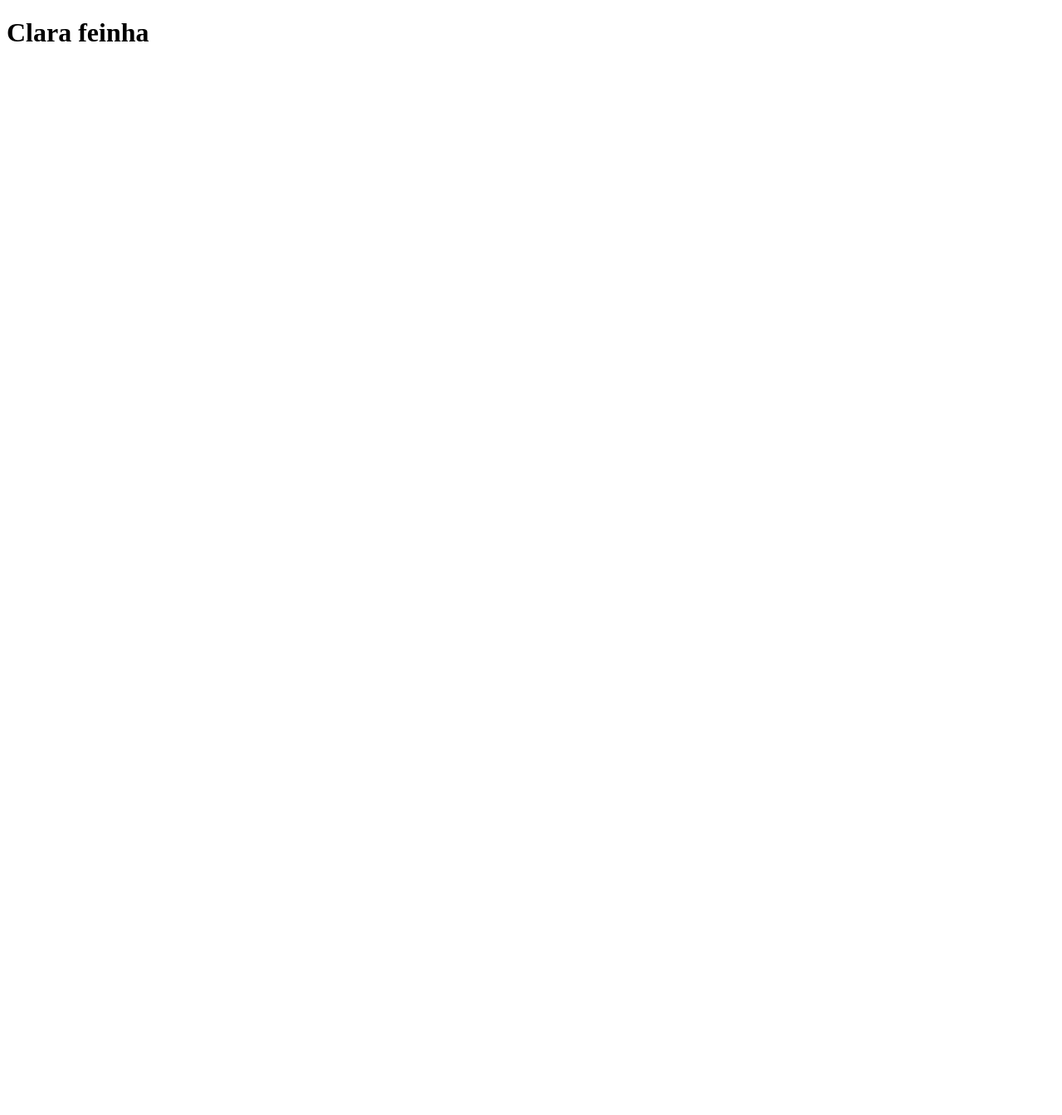
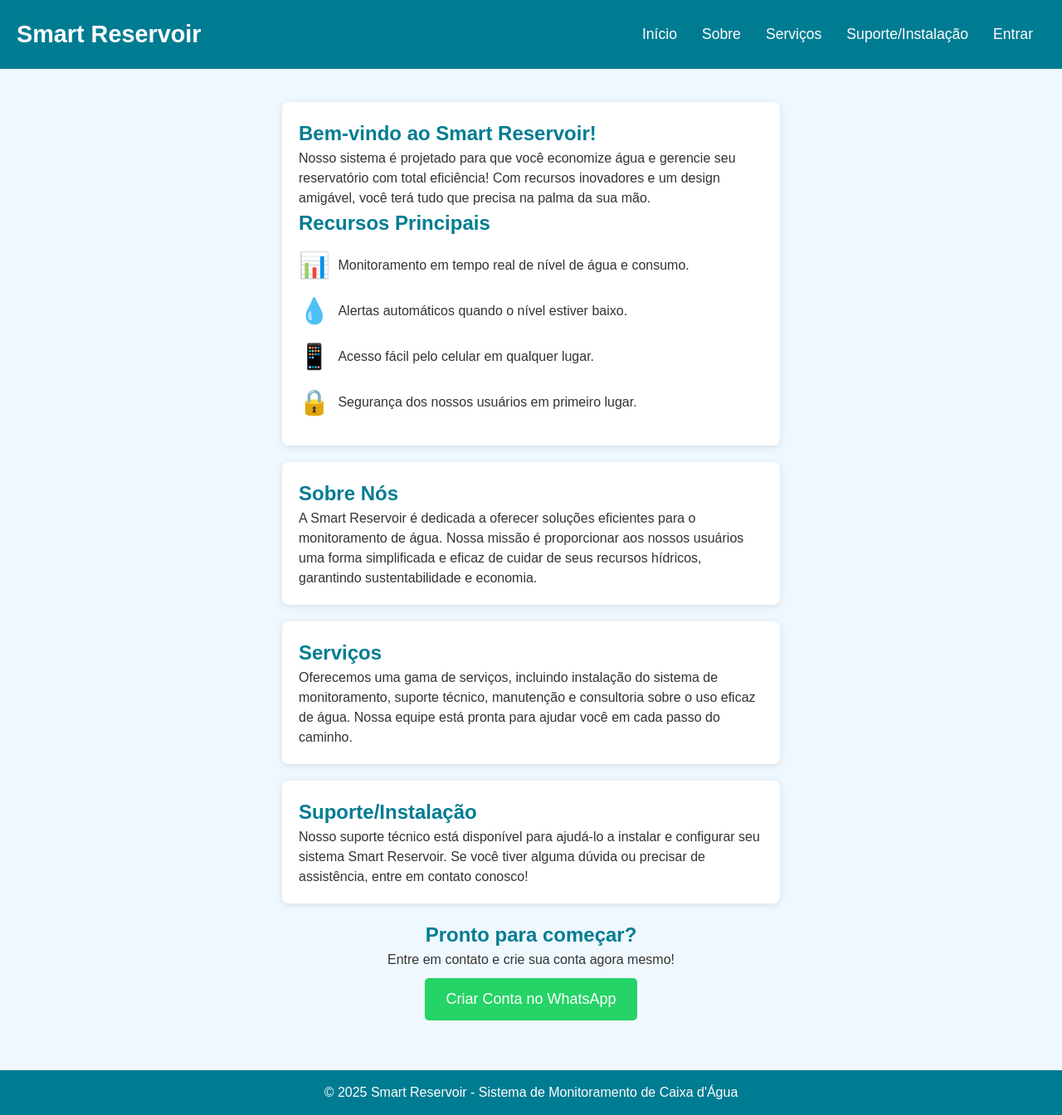
Before and after one commit to luccaszzzz/proj_reservatorio, a Django app: page / in a window 1280 px wide. Before the commit the page is almost empty. Shown: the whole page at 83% size. Before the commit the page ends 50 px from the top, so only its background shows below. Run offline with Django 5.2, Linux system fonts and the light colour scheme.

Commit message:
Página inicial estilizada (pastas templates e static configuradas)

```diff
--- a/proj_reservatorio/settings.py
+++ b/proj_reservatorio/settings.py
@@ -116,7 +116,11 @@
 # Static files (CSS, JavaScript, Images)
 # https://docs.djangoproject.com/en/5.1/howto/static-files/
 
-STATIC_URL = 'static/'
+STATIC_URL = '/static/'
+
+STATICFILES_DIRS = [
+    'static',
+]
 
 # Default primary key field type
 # https://docs.djangoproject.com/en/5.1/ref/settings/#default-auto-field
--- /dev/null
+++ b/static/css/style.css
@@ -0,0 +1,106 @@
+* {
+    box-sizing: border-box;
+    margin: 0;
+    padding: 0;
+}
+
+body {
+    font-family: Arial, sans-serif;
+    line-height: 1.5;
+    background-color: #f0f8ff; /* Azul claro */
+    color: #333;
+}
+
+header {
+    background: #007C92; /* Azul forte */
+    color: white;
+    padding: 20px;
+    display: flex;
+    justify-content: space-between;
+    align-items: center;
+}
+
+.logo h1 {
+    font-size: 1.8em;
+}
+
+nav ul {
+    list-style: none;
+    display: flex;
+}
+
+nav ul li {
+    margin: 0 15px;
+}
+
+nav ul li a {
+    color: white;
+    text-decoration: none;
+    font-size: 1.1em;
+    transition: color 0.3s;
+}
+
+nav ul li a:hover {
+    color: #c0e1e6; /* Cor mais clara para efeito hover */
+}
+
+main {
+    padding: 20px;
+}
+
+h2 {
+    color: #007C92;
+}
+
+.info {
+    padding: 20px;
+    margin: 20px auto;
+    background: white;
+    border-radius: 8px;
+    box-shadow: 0 2px 10px rgba(0, 0, 0, 0.1);
+    max-width: 600px;
+}
+
+.feature {
+    display: flex;
+    align-items: center;
+    margin: 10px 0;
+}
+
+.feature span {
+    font-size: 30px;
+    margin-right: 10px;
+}
+
+.cta {
+    text-align: center;
+    margin: 20px;
+}
+
+#whatsapp-button {
+    display: inline-block;
+    margin-top: 10px;
+    padding: 12px 25px;
+    background: #25D366;
+    color: white;
+    border: none;
+    border-radius: 5px;
+    text-decoration: none;
+    font-size: 18px;
+    transition: background 0.3s;
+}
+
+#whatsapp-button:hover {
+    background: #128C7E;
+}
+
+footer {
+    text-align: center;
+    padding: 15px;
+    background: #007C92;
+    color: white;
+    position: relative;
+    bottom: 0;
+    width: 100%;
+    margin-top: 20px;
+}
--- a/templates/home.html
+++ b/templates/home.html
@@ -1,11 +1,100 @@
+{% load static %}
 <!DOCTYPE html>
-<html lang="en">
+<html lang="pt-BR">
   <head>
     <meta charset="UTF-8" />
     <meta name="viewport" content="width=device-width, initial-scale=1.0" />
-    <title>Document</title>
+    <title>Smart Reservoir - Monitoramento de Caixa d'Água</title>
+    <link rel="stylesheet" href="{% static 'css/style.css'%}" />
   </head>
   <body>
-    <h1>Clara feinha</h1>
+    <header>
+      <div class="logo">
+        <h1>Smart Reservoir</h1>
+      </div>
+      <nav>
+        <ul>
+          <li><a href="#inicio">Início</a></li>
+          <li><a href="#sobre">Sobre</a></li>
+          <li><a href="#servicos">Serviços</a></li>
+          <li><a href="#suporte">Suporte/Instalação</a></li>
+          <li><a href="#">Entrar</a></li>
+        </ul>
+      </nav>
+    </header>
+
+    <main>
+      <section id="inicio" class="info">
+        <h2>Bem-vindo ao Smart Reservoir!</h2>
+        <p>
+          Nosso sistema é projetado para que você economize água e gerencie seu
+          reservatório com total eficiência! Com recursos inovadores e um design
+          amigável, você terá tudo que precisa na palma da sua mão.
+        </p>
+        <h2>Recursos Principais</h2>
+        <div class="feature">
+          <span>📊</span>
+          <p>Monitoramento em tempo real de nível de água e consumo.</p>
+        </div>
+        <div class="feature">
+          <span>💧</span>
+          <p>Alertas automáticos quando o nível estiver baixo.</p>
+        </div>
+        <div class="feature">
+          <span>📱</span>
+          <p>Acesso fácil pelo celular em qualquer lugar.</p>
+        </div>
+        <div class="feature">
+          <span>🔒</span>
+          <p>Segurança dos nossos usuários em primeiro lugar.</p>
+        </div>
+      </section>
+
+      <section id="sobre" class="info">
+        <h2>Sobre Nós</h2>
+        <p>
+          A Smart Reservoir é dedicada a oferecer soluções eficientes para o
+          monitoramento de água. Nossa missão é proporcionar aos nossos usuários
+          uma forma simplificada e eficaz de cuidar de seus recursos hídricos,
+          garantindo sustentabilidade e economia.
+        </p>
+      </section>
+
+      <section id="servicos" class="info">
+        <h2>Serviços</h2>
+        <p>
+          Oferecemos uma gama de serviços, incluindo instalação do sistema de
+          monitoramento, suporte técnico, manutenção e consultoria sobre o uso
+          eficaz de água. Nossa equipe está pronta para ajudar você em cada
+          passo do caminho.
+        </p>
+      </section>
+
+      <section id="suporte" class="info">
+        <h2>Suporte/Instalação</h2>
+        <p>
+          Nosso suporte técnico está disponível para ajudá-lo a instalar e
+          configurar seu sistema Smart Reservoir. Se você tiver alguma dúvida ou
+          precisar de assistência, entre em contato conosco!
+        </p>
+      </section>
+
+      <section class="cta">
+        <h2>Pronto para começar?</h2>
+        <p>Entre em contato e crie sua conta agora mesmo!</p>
+        <a
+          id="whatsapp-button"
+          href="https://api.whatsapp.com/send?phone=5511999999999&text=Olá!%20Gostaria%20de%20criar%20uma%20conta%20no%20sistema%20Smart%20Reservoir!"
+          target="_blank"
+          >Criar Conta no WhatsApp</a
+        >
+      </section>
+    </main>
+
+    <footer>
+      <p>© 2025 Smart Reservoir - Sistema de Monitoramento de Caixa d'Água</p>
+    </footer>
+
+    <script src="./static/js/script.js"></script>
   </body>
 </html>
```
Also changed, not shown: static/js/script.js (added), 1 other file.
